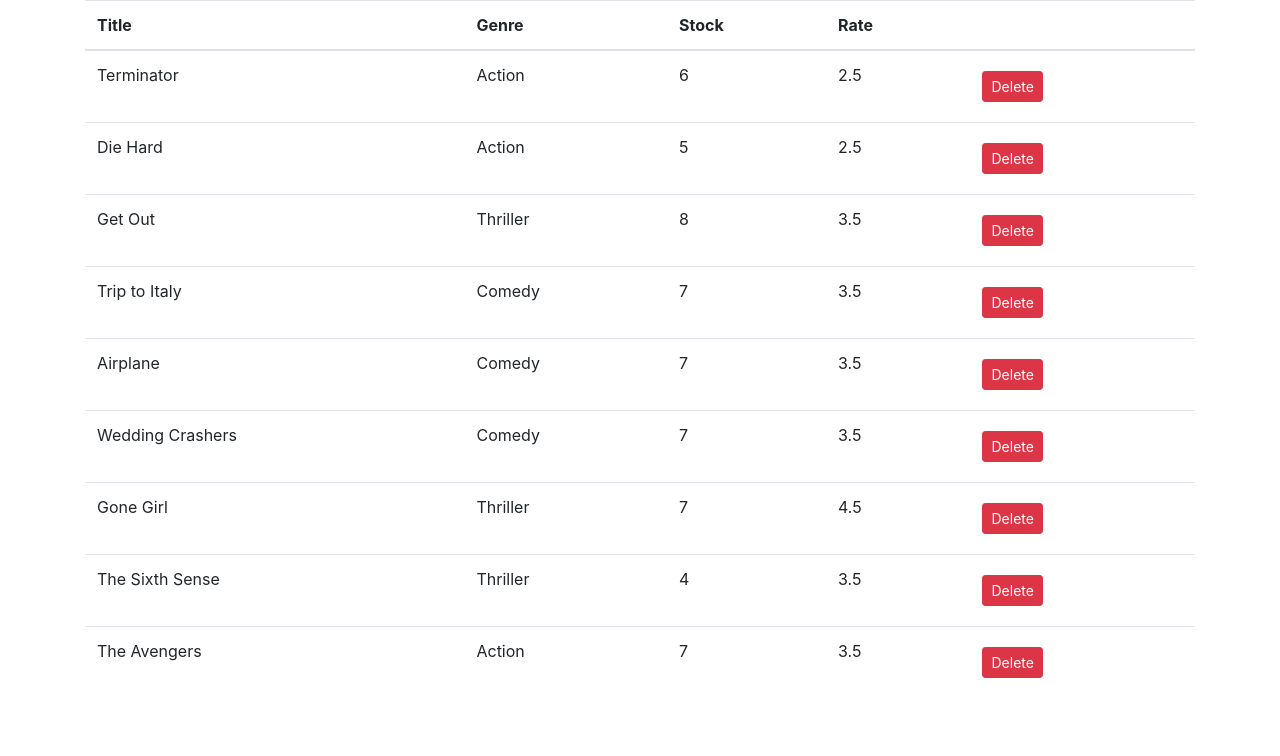
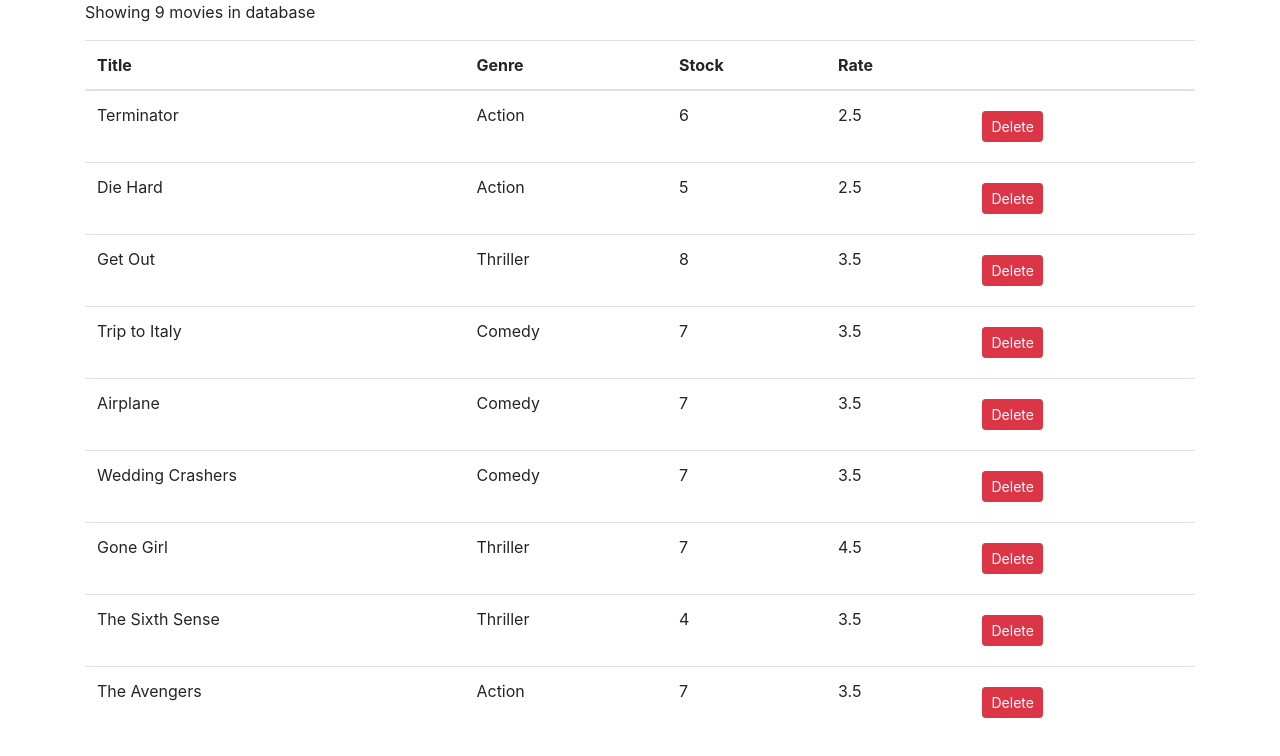
Before and after one commit to codewithz/sony-movies-app, a React (Create React App) app: page / in a window 1280 px wide. Shown: the top 756 px of the page. Built offline with nearby package versions, Linux system fonts and the light colour scheme.

Commit message:
Conditional Rendering

```diff
--- a/src/components/MoviesComponent.jsx
+++ b/src/components/MoviesComponent.jsx
@@ -10,8 +10,15 @@ export default function MoviesComponent() {
             filter((m) => movie._id !== m._id);
         setMovies(filteredMovies);
     }
+
+    const count = movies.length;
+
+    if (count === 0) {
+        return <p>There are no movies in the database</p>
+    }
     return (
-
+        <div>
+            <p>Showing {count} movies in database</p>
             <table class="table">
                 <thead>
                     <tr>
@@ -46,5 +53,6 @@ export default function MoviesComponent() {
 
                 </tbody>
             </table>
+        </div>
     )
 }
```
Lines whose indentation alone changed are shown as unchanged.
